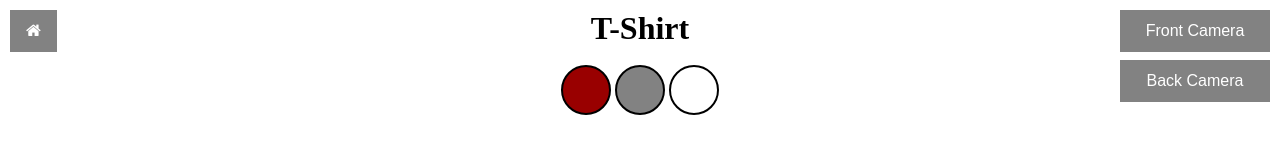
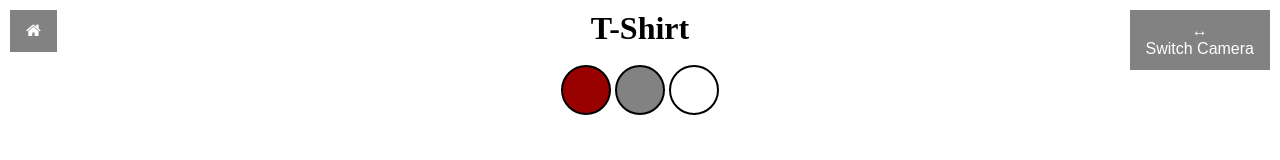
Before and after one commit to stamatiapapazis/VirtualTryOnCSE496, a website built with webpack: page docs/TShirts.html in a window 1280 px wide. Built offline with nearby package versions, Linux system fonts and the light colour scheme.

Commit message:
new button

```diff
--- a/docs/TShirts.html
+++ b/docs/TShirts.html
@@ -19,12 +19,10 @@
     <button id="BackHomeButton"
         style="position: absolute; top: 10px; left: 10px; background-color: #828282; border: none; color: white; padding: 12px 16px; font-size: 16px;cursor: pointer;"><i
             class="fa fa-home"></i></button>
-    <button id="FrontCameraButton"
-        style="position: absolute; top: 10px; right: 10px; background-color: #828282; border: none; color: white; padding: 12px 16px; font-size: 16px;cursor: pointer; width: 150px;">Front
-        Camera</button>
-    <button id="BackCameraButton"
-        style="position: absolute; top: 60px; right: 10px; background-color: #828282; border: none; color: white; padding: 12px 16px; font-size: 16px;cursor: pointer; width: 150px;">Back
-        Camera</button>
+    <button id="SwitchCameraButton"
+        style="position: absolute; top: 10px; right: 10px; border: none; background-color: #828282; color: white; padding: 12px 16px; font-size: 16px; cursor: pointer;">
+        &#8596 <br>Switch Camera
+    </button>
     <span>
         <button id="RedTShirt"
             style="background-color: #990000; width: 50px; height: 50px; border-radius: 50%; border: 2px solid black;"></button>
```
